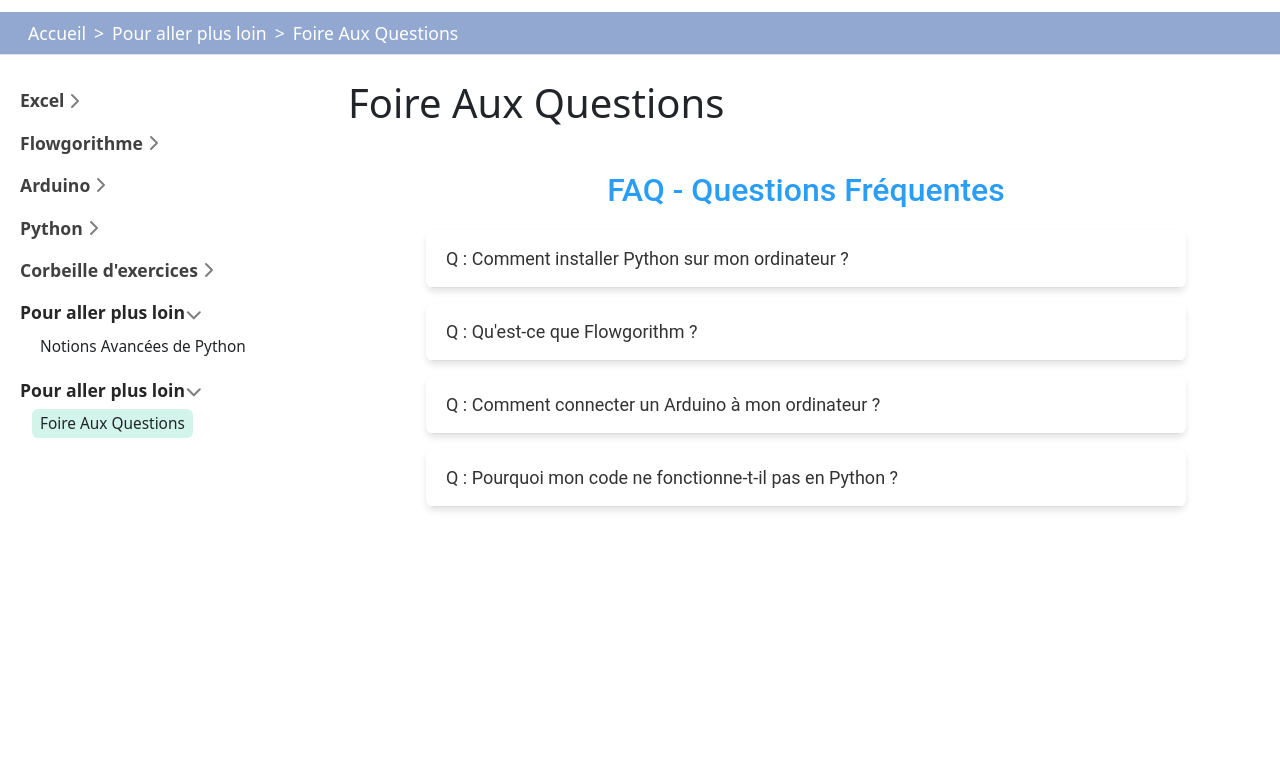
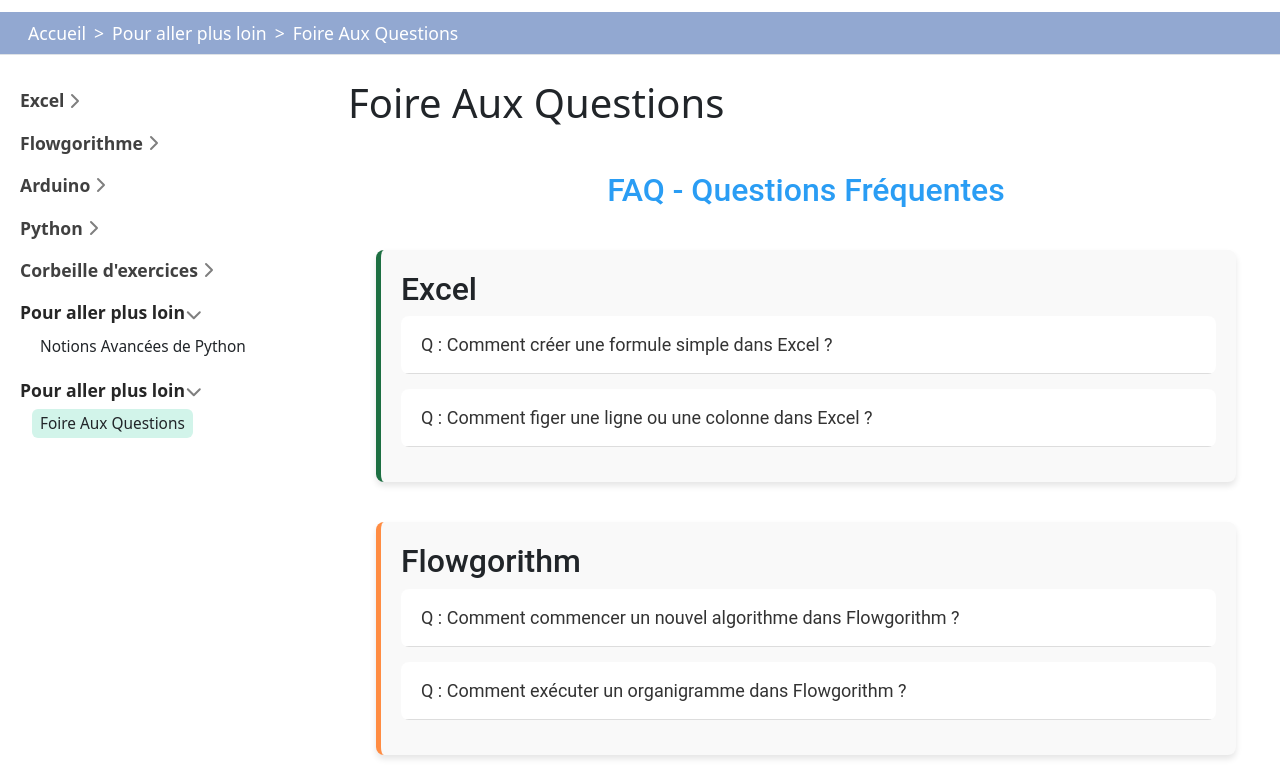
Before and after one commit to rohanfosse/CPIA1-info, a Jekyll site: the page built from content/06-FAQ.md, in a window 1280 px wide and 900 px high, cut to the strip 120-900 px from the top of the window. Built offline with Jekyll 4.4.1, drawn with Linux system fonts in a browser that asks for light colours; nearby versions of some CDN libraries; Markdown is read by kramdown in place of the engine named in the settings; some of the changed text lies outside the part shown.

Commit message:
update FAQ

```diff
--- a/content/06-FAQ.md
+++ b/content/06-FAQ.md
@@ -6,9 +6,9 @@
 ---
 
 <style>
-/* Style de la section FAQ */
+/* Style général de la FAQ */
 .faq-container {
-  max-width: 800px;
+  max-width: 900px;
   margin: 0 auto;
   padding: 20px;
   font-family: 'Roboto', sans-serif;
@@ -18,20 +18,38 @@
   font-size: 32px;
   color: #2a9df4;
   text-align: center;
-  margin-bottom: 20px;
+  margin-bottom: 40px;
 }
 
+/* Style des sections */
+.faq-section {
+  margin-bottom: 40px;
+  padding: 20px;
+  border-radius: 8px;
+  background-color: #f9f9f9;
+  box-shadow: 0 4px 6px rgba(0, 0, 0, 0.1);
+}
+
+/* Thèmes */
+.faq-section.excel {
+  border-left: 5px solid #1d6f42; /* Vert pour Excel */
+}
+.faq-section.flowgorithm {
+  border-left: 5px solid #ff8c42; /* Orange pour Flowgorithm */
+}
+.faq-section.arduino {
+  border-left: 5px solid #0072ce; /* Bleu pour Arduino */
+}
+.faq-section.python {
+  border-left: 5px solid #f4c542; /* Jaune pour Python */
+}
+
+/* Questions et réponses */
 .faq-item {
   margin-bottom: 15px;
   border-radius: 8px;
-  background: #f9f9f9;
-  box-shadow: 0 4px 6px rgba(0, 0, 0, 0.1);
   overflow: hidden;
   transition: all 0.3s ease;
-}
-
-.faq-item:hover {
-  box-shadow: 0 6px 12px rgba(0, 0, 0, 0.15);
 }
 
 .faq-question {
@@ -96,31 +114,71 @@
 <div class="faq-container">
   <h1 class="faq-title">FAQ - Questions Fréquentes</h1>
 
-  <div class="faq-item">
-    <div class="faq-question">Q : Comment installer Python sur mon ordinateur ?</div>
-    <div class="faq-answer">
-      R : Téléchargez Python depuis le <a href="https://www.python.org/">site officiel</a>. Pendant l’installation, cochez l’option "Add Python to PATH".
+  <!-- Section Excel -->
+  <div class="faq-section excel">
+    <h2>Excel</h2>
+    <div class="faq-item">
+      <div class="faq-question">Q : Comment créer une formule simple dans Excel ?</div>
+      <div class="faq-answer">
+        R : Sélectionnez une cellule, tapez `=` suivi de votre calcul (ex. : `=A1+B1`), puis appuyez sur Entrée. Excel affichera le résultat.
+      </div>
+    </div>
+    <div class="faq-item">
+      <div class="faq-question">Q : Comment figer une ligne ou une colonne dans Excel ?</div>
+      <div class="faq-answer">
+        R : Allez dans le menu **Affichage**, puis cliquez sur **Figer les volets**. Choisissez l'option appropriée pour figer la première ligne ou colonne.
+      </div>
     </div>
   </div>
 
-  <div class="faq-item">
-    <div class="faq-question">Q : Qu'est-ce que Flowgorithm ?</div>
-    <div class="faq-answer">
-      R : Flowgorithm est un outil de création de diagrammes pour apprendre à programmer. Il permet de concevoir et d’exécuter visuellement des algorithmes.
+  <!-- Section Flowgorithm -->
+  <div class="faq-section flowgorithm">
+    <h2>Flowgorithm</h2>
+    <div class="faq-item">
+      <div class="faq-question">Q : Comment commencer un nouvel algorithme dans Flowgorithm ?</div>
+      <div class="faq-answer">
+        R : Ouvrez Flowgorithm, sélectionnez **Fichier > Nouveau**. Vous pouvez ensuite ajouter des symboles pour construire votre algorithme.
+      </div>
+    </div>
+    <div class="faq-item">
+      <div class="faq-question">Q : Comment exécuter un organigramme dans Flowgorithm ?</div>
+      <div class="faq-answer">
+        R : Cliquez sur le bouton **Exécuter** (l'icône en forme de triangle vert). Suivez les étapes dans la fenêtre qui s'ouvre pour voir votre algorithme fonctionner.
+      </div>
     </div>
   </div>
 
-  <div class="faq-item">
-    <div class="faq-question">Q : Comment connecter un Arduino à mon ordinateur ?</div>
-    <div class="faq-answer">
-      R : Utilisez un câble USB fourni avec la carte Arduino. Ouvrez l’IDE Arduino et sélectionnez le port COM dans "Outils > Port".
+  <!-- Section Arduino -->
+  <div class="faq-section arduino">
+    <h2>Arduino</h2>
+    <div class="faq-item">
+      <div class="faq-question">Q : Quels composants sont nécessaires pour commencer avec Arduino ?</div>
+      <div class="faq-answer">
+        R : Un kit de base Arduino (incluant une carte Arduino Uno, des câbles, résistances, LED et une breadboard) est recommandé pour débuter.
+      </div>
+    </div>
+    <div class="faq-item">
+      <div class="faq-question">Q : Comment uploader un code sur ma carte Arduino ?</div>
+      <div class="faq-answer">
+        R : Connectez votre carte Arduino à votre ordinateur avec un câble USB, puis cliquez sur le bouton **Téléverser** dans l'IDE Arduino.
+      </div>
     </div>
   </div>
 
-  <div class="faq-item">
-    <div class="faq-question">Q : Pourquoi mon code ne fonctionne-t-il pas en Python ?</div>
-    <div class="faq-answer">
-      R : Vérifiez attentivement le message d’erreur dans la console. Il indique généralement l'endroit exact du problème. Assurez-vous que la syntaxe est correcte.
+  <!-- Section Python -->
+  <div class="faq-section python">
+    <h2>Python</h2>
+    <div class="faq-item">
+      <div class="faq-question">Q : Comment installer une bibliothèque Python avec pip ?</div>
+      <div class="faq-answer">
+        R : Ouvrez un terminal ou une console et tapez `pip install nom_de_la_bibliotheque`. Par exemple, `pip install numpy`.
+      </div>
+    </div>
+    <div class="faq-item">
+      <div class="faq-question">Q : Que faire si j’ai une erreur “Module not found” en Python ?</div>
+      <div class="faq-answer">
+        R : Cela signifie que la bibliothèque n’est pas installée. Utilisez la commande `pip install nom_du_module` pour l’installer.
+      </div>
     </div>
   </div>
 </div>
```
